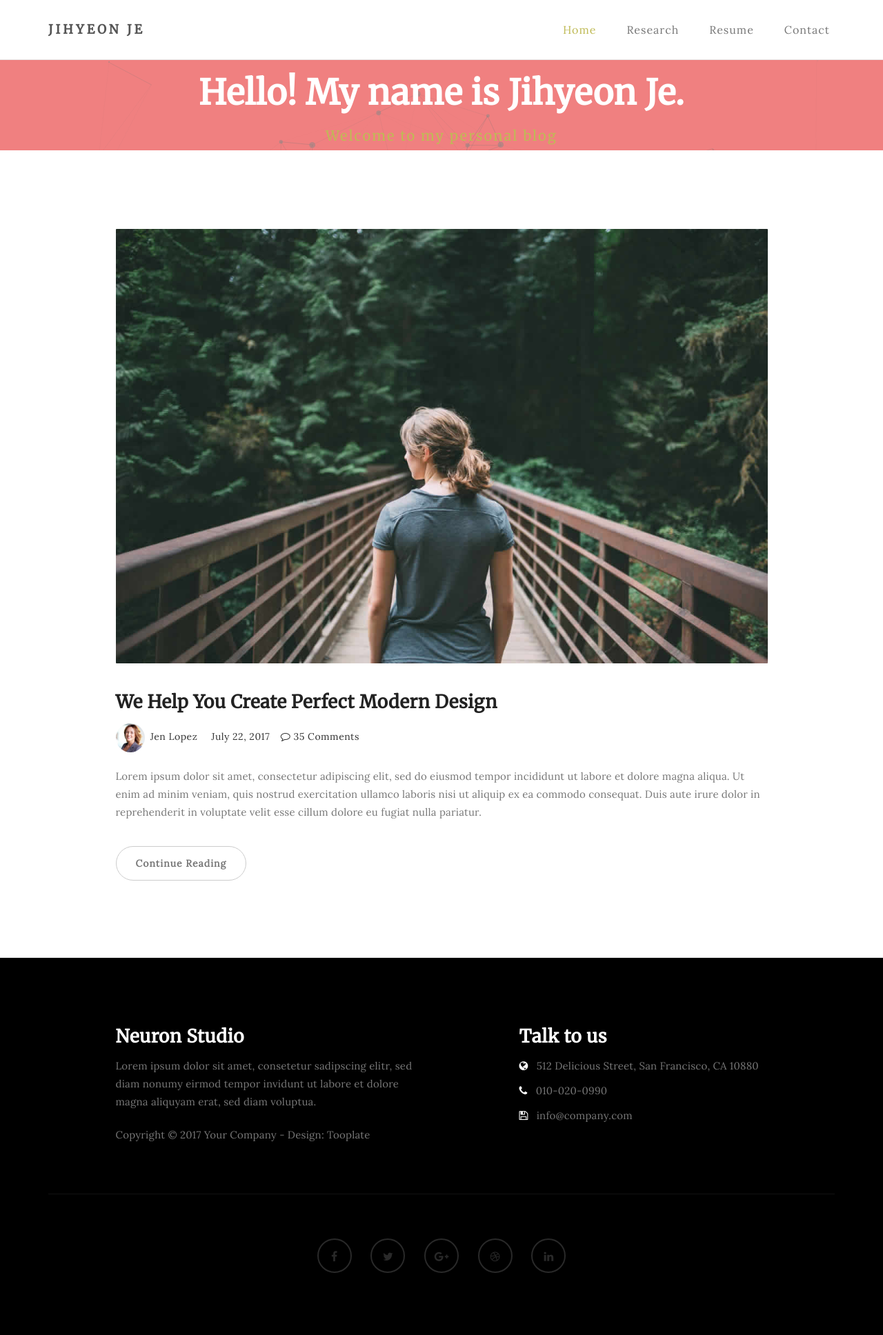
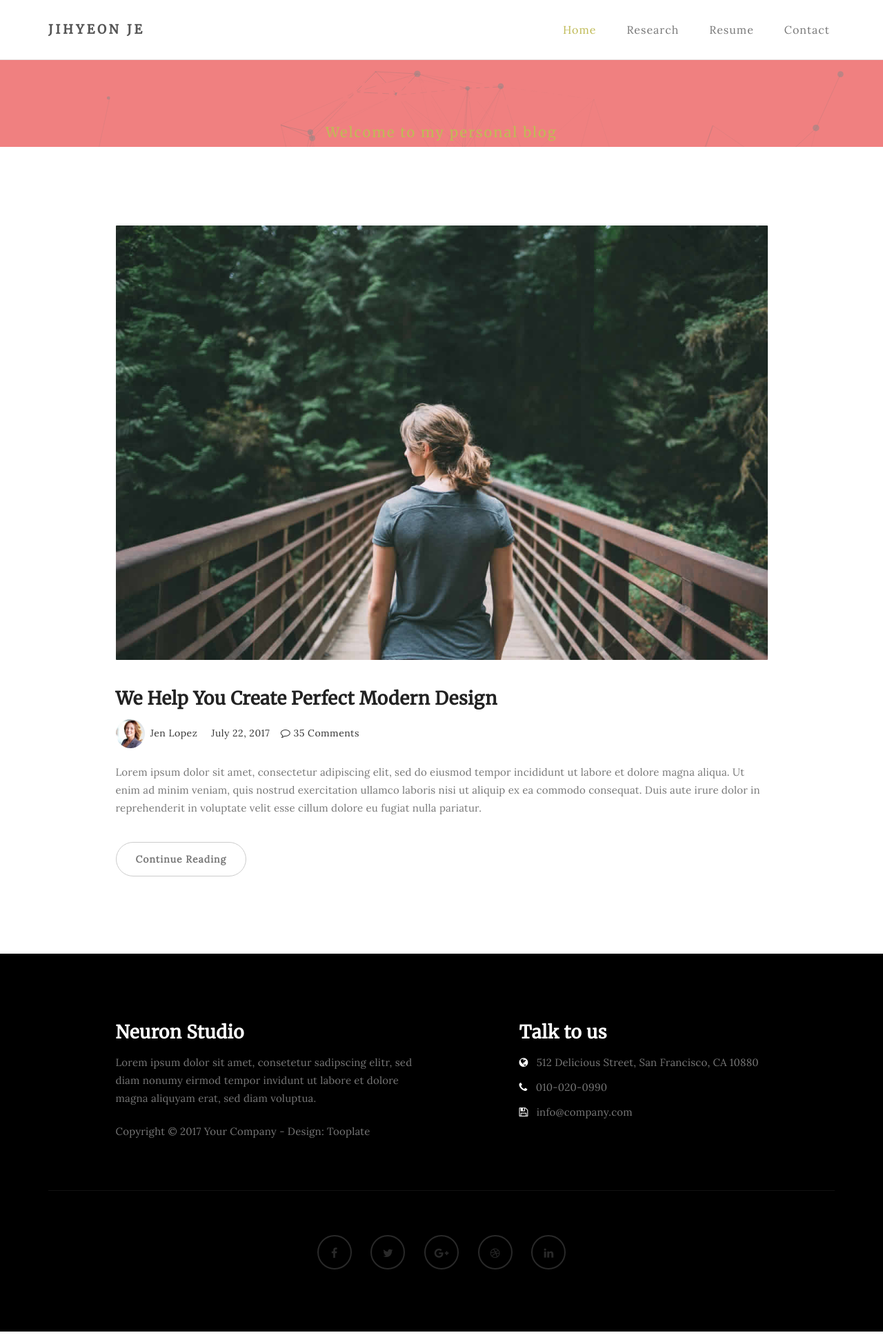
Before and after one commit to rpraka/JihyeonJe.com, a Jekyll site: the page index.html, which Jekyll copies as it is, in a window 1280 px wide. Shown: the whole page at 69% size. Built offline with Jekyll 4.4.1, drawn with Linux system fonts in a browser that asks for light colours.

Commit message:
Update style.css

```diff
--- a/css/style.css
+++ b/css/style.css
@@ -27,7 +27,7 @@
 }
 
 h1 {
-    font-size: 50px;
+    font-size: 45px;
     padding-bottom: 14px;
     margin-bottom: 0px;
 }
@@ -266,7 +266,7 @@
 #home {
     background-size: cover;
     background-position: center center;
-    color: #ffffff;
+    color: #f08080;
     display: -webkit-box;
     display: -webkit-flex;
      display: -ms-flexbox;
@@ -280,7 +280,7 @@
 }
 
 .main-home {
-  background: #F08080
+  background: #f08080
   height: 80vh;
 }
 
@@ -303,7 +303,7 @@
 #particles-js {
   position: absolute;
   width: 100%;
-  height: 100vh;
+  height: 80vh;
   top: 0;
   left: 0;
 }
```
